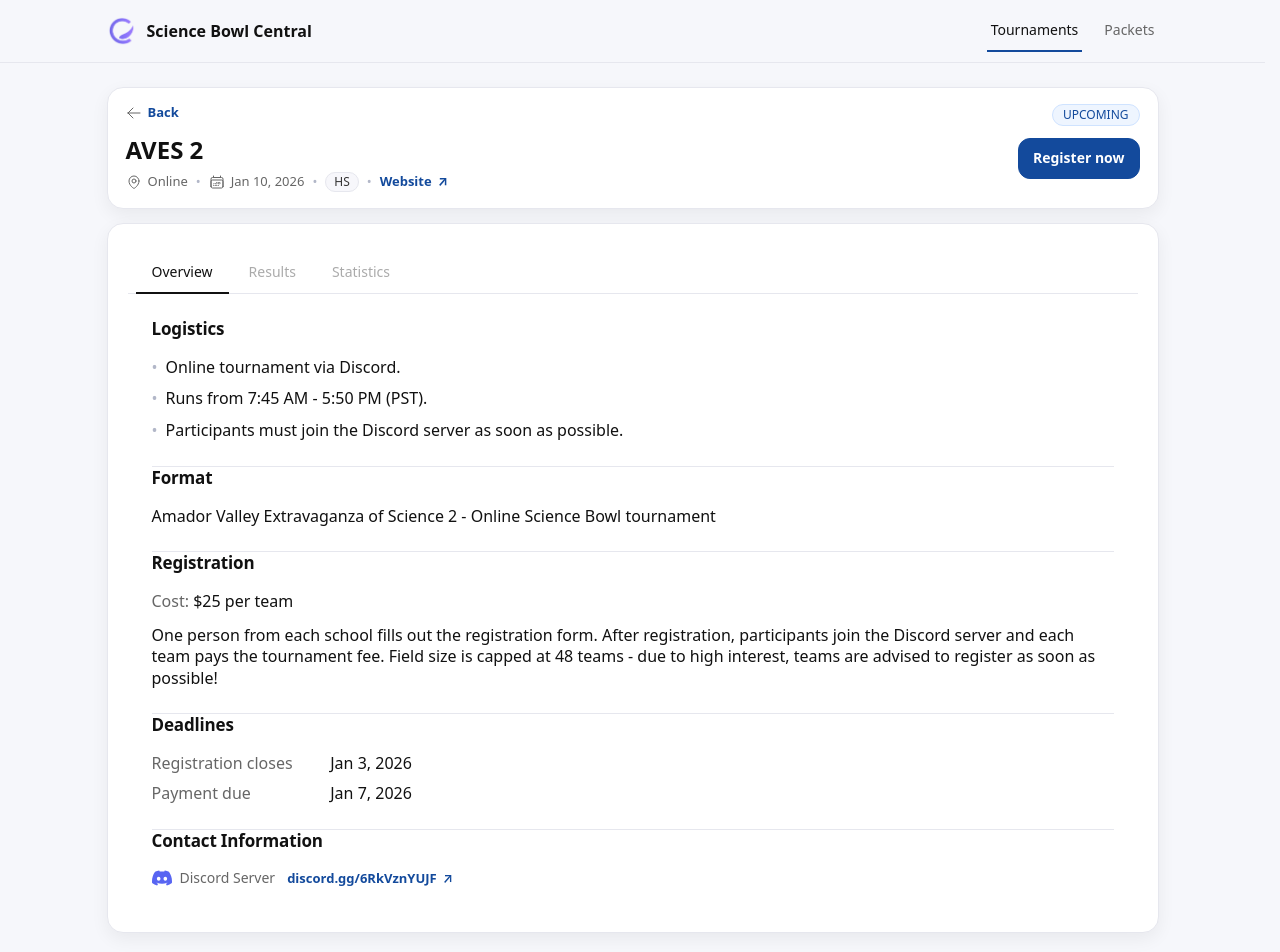
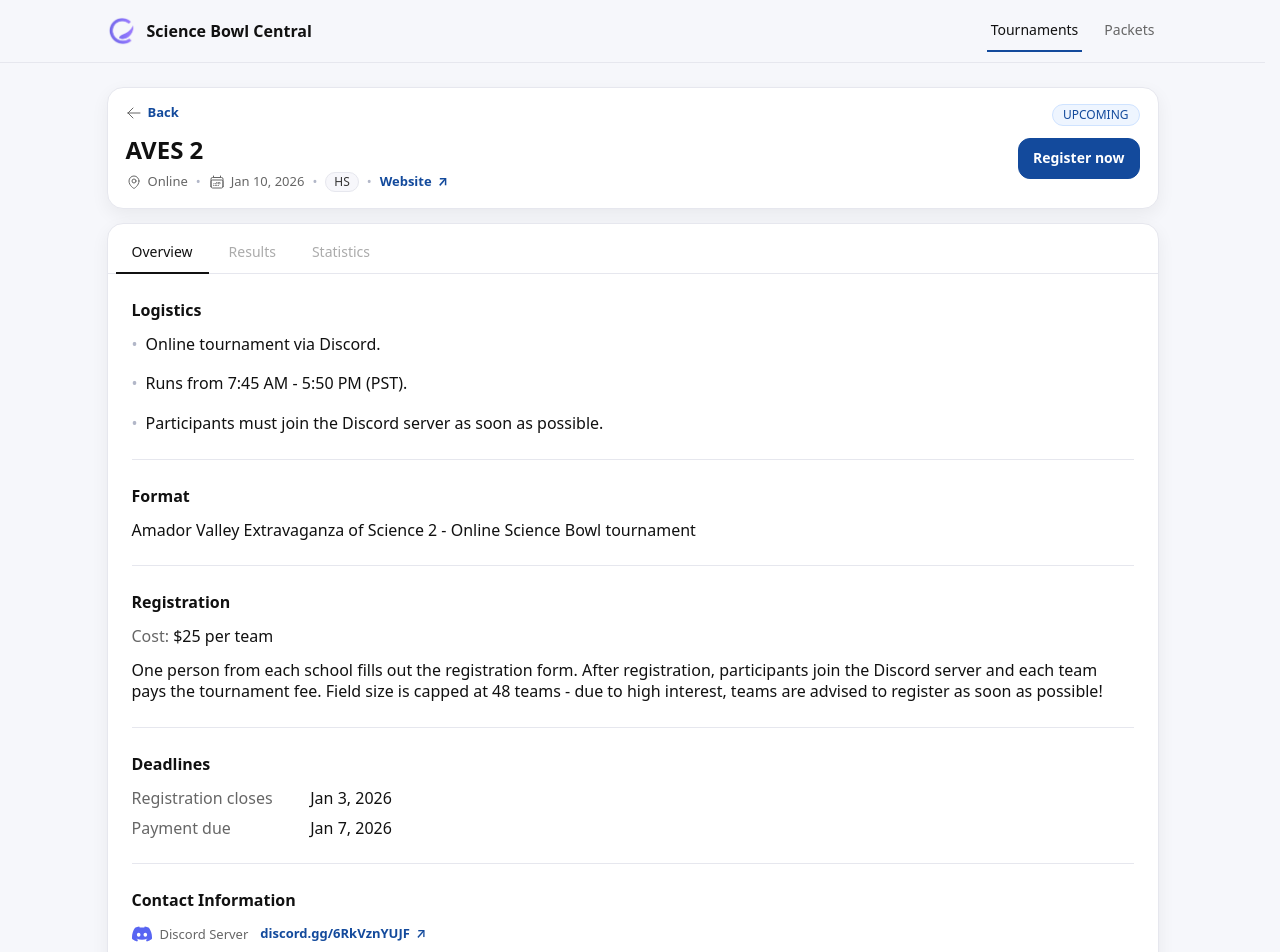
Before and after one commit to xpoes123/scibowl-org, a React (Vite) app in the folder apps/website/frontend/: page /tournaments/aves-2 in a window 1280 px wide. Shown: the top 952 px of the page. Built offline with nearby package versions, Linux system fonts and the light colour scheme.

Commit message:
Revamp Overview tab

```diff
--- a/apps/website/frontend/src/features/tournaments/components/ContactTab.tsx
+++ b/apps/website/frontend/src/features/tournaments/components/ContactTab.tsx
@@ -8,12 +8,10 @@ export function ContactTab({ contacts }: ContactTabProps) {
   // If no contact info at all
   if (!contacts || contacts.length === 0) {
     return (
-      <section className="sbTabSection">
-        <header className="sbSectionHeader">
-          <h2 className="sbSectionTitle">Contact Information</h2>
-        </header>
-        <div className="sbTabSectionBody">
-          <p className="sbMuted">No contact information available.</p>
+      <section className="py-6 first:pt-0 border-t border-[var(--sb-border)] first:border-t-0">
+        <h2 className="m-0 text-base font-semibold leading-6">Contact Information</h2>
+        <div className="mt-3">
+          <p className="sbMuted m-0">No contact information available.</p>
         </div>
       </section>
     );
@@ -49,16 +47,14 @@ export function ContactTab({ contacts }: ContactTabProps) {
   };
 
   return (
-    <section className="sbTabSection">
-      <header className="sbSectionHeader">
-        <h2 className="sbSectionTitle">Contact Information</h2>
-      </header>
-      <div className="sbTabSectionBody">
+    <section className="py-6 first:pt-0 border-t border-[var(--sb-border)] first:border-t-0">
+      <h2 className="m-0 text-base font-semibold leading-6">Contact Information</h2>
+      <div className="mt-3 space-y-3">
         {emailContacts.length > 0 && (
-          <div style={{ display: "flex", flexDirection: "column", gap: "0.5rem" }}>
+          <div className="flex flex-col gap-2">
             {emailContacts.map((contact, idx) => (
-              <div key={idx} style={{ display: "flex", alignItems: "center", gap: "0.75rem", flexWrap: "wrap" }}>
-                <div style={{ display: "inline-flex", alignItems: "center", gap: "0.5rem" }}>
+              <div key={idx} className="flex flex-wrap items-center gap-3">
+                <div className="inline-flex items-center gap-2">
                   <svg
                     width="20"
                     height="20"
@@ -74,9 +70,7 @@ export function ContactTab({ contacts }: ContactTabProps) {
                     <rect width="20" height="16" x="2" y="4" rx="2" />
                     <path d="m22 7-8.97 5.7a1.94 1.94 0 0 1-2.06 0L2 7" />
                   </svg>
-                  <span className="sbLabel" style={{ margin: 0, fontSize: "14px" }}>
-                    {contact.label ? contact.label : "Email"}
-                  </span>
+                  <span className="sbLabel text-sm">{contact.label ? contact.label : "Email"}</span>
                 </div>
                 <a href={`mailto:${contact.value}`} className="sbInlineLink">
                   {contact.value}
@@ -87,15 +81,15 @@ export function ContactTab({ contacts }: ContactTabProps) {
         )}
 
         {discordContacts.length > 0 && (
-          <div style={{ display: "flex", flexDirection: "column", gap: "0.5rem" }}>
+          <div className="flex flex-col gap-2">
             {discordContacts.map((contact, idx) => {
               const href = getDiscordHref(contact.value);
               const inviteHref = href && isDiscordInviteLink(href) ? href : null;
               const label = contact.label ? contact.label : "Discord";
 
               return (
-                <div key={idx} style={{ display: "flex", alignItems: "center", gap: "0.75rem", flexWrap: "wrap" }}>
-                  <div style={{ display: "inline-flex", alignItems: "center", gap: "0.5rem" }}>
+                <div key={idx} className="flex flex-wrap items-center gap-3">
+                  <div className="inline-flex items-center gap-2">
                     <svg
                       width="20"
                       height="20"
@@ -106,9 +100,7 @@ export function ContactTab({ contacts }: ContactTabProps) {
                     >
                       <path d="M20.317 4.492c-1.53-.69-3.17-1.2-4.885-1.49a.075.075 0 0 0-.079.036c-.21.369-.444.85-.608 1.23a18.566 18.566 0 0 0-5.487 0 12.36 12.36 0 0 0-.617-1.23A.077.077 0 0 0 8.562 3c-1.714.29-3.354.8-4.885 1.491a.07.07 0 0 0-.032.027C.533 9.093-.32 13.555.099 17.961a.08.08 0 0 0 .031.055 20.03 20.03 0 0 0 5.993 2.98.078.078 0 0 0 .084-.026c.462-.62.874-1.275 1.226-1.963.021-.04.001-.088-.041-.104a13.201 13.201 0 0 1-1.872-.878.075.075 0 0 1-.008-.125c.126-.093.252-.19.372-.287a.075.075 0 0 1 .078-.01c3.927 1.764 8.18 1.764 12.061 0a.075.075 0 0 1 .079.009c.12.098.245.195.372.288a.075.075 0 0 1-.006.125c-.598.344-1.22.635-1.873.877a.075.075 0 0 0-.041.105c.36.687.772 1.341 1.225 1.962a.077.077 0 0 0 .084.028 19.963 19.963 0 0 0 6.002-2.981.076.076 0 0 0 .032-.054c.5-5.094-.838-9.52-3.549-13.442a.06.06 0 0 0-.031-.028zM8.02 15.278c-1.182 0-2.157-1.069-2.157-2.38 0-1.312.956-2.38 2.157-2.38 1.21 0 2.176 1.077 2.157 2.38 0 1.312-.956 2.38-2.157 2.38zm7.975 0c-1.183 0-2.157-1.069-2.157-2.38 0-1.312.955-2.38 2.157-2.38 1.21 0 2.176 1.077 2.157 2.38 0 1.312-.946 2.38-2.157 2.38z" />
                     </svg>
-                    <span className="sbLabel" style={{ margin: 0, fontSize: "14px" }}>
-                      {inviteHref ? label : contact.value}
-                    </span>
+                    <span className="sbLabel text-sm">{inviteHref ? label : contact.value}</span>
                   </div>
 
                   {inviteHref && (
@@ -123,10 +115,10 @@ export function ContactTab({ contacts }: ContactTabProps) {
         )}
 
         {phoneContacts.length > 0 && (
-          <div style={{ display: "flex", flexDirection: "column", gap: "0.5rem" }}>
+          <div className="flex flex-col gap-2">
             {phoneContacts.map((contact, idx) => (
-              <div key={idx} style={{ display: "flex", alignItems: "center", gap: "0.75rem", flexWrap: "wrap" }}>
-                <div style={{ display: "inline-flex", alignItems: "center", gap: "0.5rem" }}>
+              <div key={idx} className="flex flex-wrap items-center gap-3">
+                <div className="inline-flex items-center gap-2">
                   <svg
                     width="20"
                     height="20"
@@ -141,7 +133,7 @@ export function ContactTab({ contacts }: ContactTabProps) {
                   >
                     <path d="M22 16.92v3a2 2 0 0 1-2.18 2 19.79 19.79 0 0 1-8.63-3.07 19.5 19.5 0 0 1-6-6 19.79 19.79 0 0 1-3.07-8.67A2 2 0 0 1 4.11 2h3a2 2 0 0 1 2 1.72c.12.86.33 1.7.62 2.5a2 2 0 0 1-.45 2.11L8.09 9.91a16 16 0 0 0 6 6l1.58-1.19a2 2 0 0 1 2.11-.45c.8.29 1.64.5 2.5.62A2 2 0 0 1 22 16.92z" />
                   </svg>
-                  <span className="sbLabel" style={{ margin: 0, fontSize: "14px" }}>Phone</span>
+                  <span className="sbLabel text-sm">Phone</span>
                 </div>
                 <a href={`tel:${contact.value}`} className="sbInlineLink">
                   {contact.value}
@@ -152,11 +144,11 @@ export function ContactTab({ contacts }: ContactTabProps) {
         )}
 
         {otherContacts.length > 0 && (
-          <div style={{ display: "flex", flexDirection: "column", gap: "0.5rem" }}>
+          <div className="flex flex-col gap-2">
             {otherContacts.map((contact, idx) => (
-              <div key={idx} className="sbBody">
+              <p key={idx} className="sbBody m-0">
                 {contact.label ? `${contact.label}: ${contact.value}` : contact.value}
-              </div>
+              </p>
             ))}
           </div>
         )}
--- a/apps/website/frontend/src/features/tournaments/pages/TournamentDetailPage.tsx
+++ b/apps/website/frontend/src/features/tournaments/pages/TournamentDetailPage.tsx
@@ -192,8 +192,8 @@ export function TournamentDetailPage() {
         <TournamentTabs tournament={tournament} variant="UPCOMING" />
       ) : (
         /* LIVE tournaments - to be implemented */
-        <div className="card" aria-label="Tournament details">
-          <div className="sbTabStack" style={{ padding: "1.5rem" }}>
+        <div className="card sbTabsCard" aria-label="Tournament details">
+          <div className="sbTabsBody sbTabStack">
             <section className="sbTabSection">
               <header className="sbSectionHeader">
                 <h2 className="sbSectionTitle">Live Tournament</h2>
--- a/apps/website/frontend/src/features/tournaments/pages/tournament-detail/TournamentTabs.tsx
+++ b/apps/website/frontend/src/features/tournaments/pages/tournament-detail/TournamentTabs.tsx
@@ -1,4 +1,4 @@
-import { useMemo, useState } from "react";
+import { useMemo, useState, type ReactNode } from "react";
 import type { TournamentDetail, TournamentLink } from "../../types";
 import { ContactTab } from "../../components/ContactTab";
 import { formatTournamentDate } from "../../utils/date";
@@ -71,6 +71,15 @@ function findLink(tournament: TournamentDetail, type: TournamentLink["type"]) {
   return tournament.links?.find((link) => link.type === type);
 }
 
+function OverviewSection({ title, children }: { title: string; children: ReactNode }) {
+  return (
+    <section className="py-6 first:pt-0 border-t border-[var(--sb-border)] first:border-t-0">
+      <h2 className="m-0 text-base font-semibold leading-6">{title}</h2>
+      <div className="mt-3">{children}</div>
+    </section>
+  );
+}
+
 export function TournamentTabs({ tournament, variant }: TournamentTabsProps) {
   const resultsLink = useMemo(() => findLink(tournament, "RESULTS"), [tournament]);
   const statsLink = useMemo(() => findLink(tournament, "STATS"), [tournament]);
@@ -101,7 +110,7 @@ export function TournamentTabs({ tournament, variant }: TournamentTabsProps) {
   const deadlines = variant === "UPCOMING" ? (tournament.registration?.deadlines ?? []) : [];
 
   return (
-    <div className="card" aria-label="Tournament details">
+    <div className="card sbTabsCard" aria-label="Tournament details">
       <div className="sbTabNav" role="tablist" aria-label="Tournament sections">
         {tabs.map((tab) => (
           <button
@@ -123,62 +132,43 @@ export function TournamentTabs({ tournament, variant }: TournamentTabsProps) {
         ))}
       </div>
 
-      <div className="sbTabStack" style={{ padding: "1.5rem" }}>
+      <div className="sbTabsBody sbTabStack">
         {activeTab === "overview" && (
           <div role="tabpanel" id="tab-panel-overview" aria-labelledby="tab-overview">
-            <section className="sbTabSection">
-              <header className="sbSectionHeader">
-                <h2 className="sbSectionTitle">Logistics</h2>
-              </header>
-              <div className="sbTabSectionBody">
+            <OverviewSection title="Logistics">
               {logisticsBullets.length > 0 ? (
-                  <ul className="sbBulletList" aria-label="Logistics notes">
+                <ul className="sbBulletList m-0 space-y-2" aria-label="Logistics notes">
                   {logisticsBullets.map((bullet, idx) => (
                     <li key={`${idx}-${bullet}`}>{bullet}</li>
                   ))}
                 </ul>
               ) : (
-                  <p className="sbMuted">No logistics details available.</p>
+                <p className="sbMuted m-0">No logistics details available.</p>
               )}
+            </OverviewSection>
+
+            <OverviewSection title="Format">
+              <div className="space-y-2">
+                <p className="sbBody m-0">{formatSummary}</p>
+                {rounds && <p className="sbMuted sbSmall m-0">Rounds: {rounds}</p>}
               </div>
-            </section>
-
-            <section className="sbTabSection">
-              <header className="sbSectionHeader">
-                <h2 className="sbSectionTitle">Format</h2>
-              </header>
-              <div className="sbTabSectionBody">
-                <div className="sbBody">{formatSummary}</div>
-                {rounds && (
-                  <div className="sbMuted sbSmall sbTopSpace">
-                    Rounds: {rounds}
-                  </div>
-                )}
-              </div>
-            </section>
+            </OverviewSection>
 
             {variant === "UPCOMING" && tournament.registration && (
-              <section className="sbTabSection">
-                <header className="sbSectionHeader">
-                  <h2 className="sbSectionTitle">Registration</h2>
-                </header>
-                <div className="sbTabSectionBody">
+              <OverviewSection title="Registration">
+                <div className="space-y-3">
                   {tournament.registration.cost && (
-                    <div className="sbBody">
+                    <p className="sbBody m-0">
                       <span className="sbLabelInline">Cost:</span> {tournament.registration.cost}
+                    </p>
+                  )}
+                  <p className="sbBody sbPreLine m-0">{tournament.registration.instructions}</p>
                 </div>
-                  )}
-                  <p className="sbBody sbPreLine sbTopSpace">{tournament.registration.instructions}</p>
-                </div>
-              </section>
+              </OverviewSection>
             )}
 
             {variant === "UPCOMING" && deadlines.length > 0 && (
-              <section className="sbTabSection">
-                <header className="sbSectionHeader">
-                  <h2 className="sbSectionTitle">Deadlines</h2>
-                </header>
-                <div className="sbTabSectionBody">
+              <OverviewSection title="Deadlines">
                 <div className="sbInlineRows" aria-label="Registration deadlines">
                   {deadlines.map((deadline) => (
                     <div key={`${deadline.label}-${deadline.date}`} className="sbInlineRow">
@@ -187,25 +177,19 @@ export function TournamentTabs({ tournament, variant }: TournamentTabsProps) {
                     </div>
                   ))}
                 </div>
-                </div>
-              </section>
+              </OverviewSection>
             )}
 
             {tournament.contacts && tournament.contacts.length > 0 && <ContactTab contacts={tournament.contacts} />}
 
             {variant === "FINISHED" && packetsLink && (
-              <section className="sbTabSection">
-                <header className="sbSectionHeader">
-                  <h2 className="sbSectionTitle">Question Packets</h2>
-                </header>
-                <div className="sbTabSectionBody">
-                  <div className="sbBody">
+              <OverviewSection title="Question Packets">
+                <p className="sbBody m-0">
                   <a href={packetsLink.url} target="_blank" rel="noreferrer" className="sbInlineLink">
                     View packets <span aria-hidden="true">{"\u2197"}</span>
                   </a>
-                  </div>
-                </div>
-              </section>
+                </p>
+              </OverviewSection>
             )}
           </div>
         )}
--- a/apps/website/frontend/src/index.css
+++ b/apps/website/frontend/src/index.css
@@ -1158,7 +1158,7 @@ img {
 }
 
 .sbTabsBody {
-  padding: 18px;
+  padding: 24px;
 }
 
 .sbTabNav {
@@ -1167,7 +1167,7 @@ img {
   padding: 8px 8px 0;
   border-bottom: 1px solid var(--sb-border);
   background: var(--sb-card-bg);
-  border-radius: 12px 12px 0 0;
+  border-radius: 16px 16px 0 0;
 }
 
 .sbTabButton {
@@ -1219,16 +1219,15 @@ img {
 }
 
 .sbTabSection {
-  /* Spacing between sections */
 }
 
 .sbTabSection:not(:last-child) {
-  padding-bottom: 24px;
-  border-bottom: 1px solid var(--sb-border);
+  padding-bottom: 0;
+  border-bottom: 0;
 }
 
 .sbTabSectionBody {
-  margin-top: 16px;
+  margin-top: 12px;
   display: flex;
   flex-direction: column;
   gap: 12px;
@@ -1289,7 +1288,10 @@ img {
 }
 
 .sbSectionHeader {
-  margin-bottom: 16px;
+  margin: 0;
+  display: flex;
+  flex-direction: column;
+  gap: 6px;
 }
 
 .sbSectionTitle {
@@ -1301,17 +1303,17 @@ img {
 }
 
 .sbSectionSubtitle {
-  margin: 6px 0 0;
+  margin: 0;
   color: var(--sb-muted);
   font-size: 13px;
 }
 
 .sbRegistrationCta {
-  margin-top: 14px;
+  margin-top: 0;
 }
 
 .sbDeadlinesBlock {
-  margin-top: 16px;
+  margin-top: 0;
 }
 
 .sbCtaButton {
```
Lines whose indentation alone changed are shown as unchanged.
